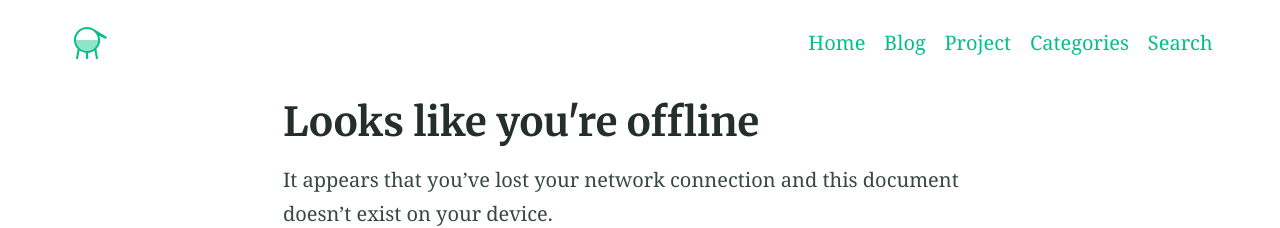
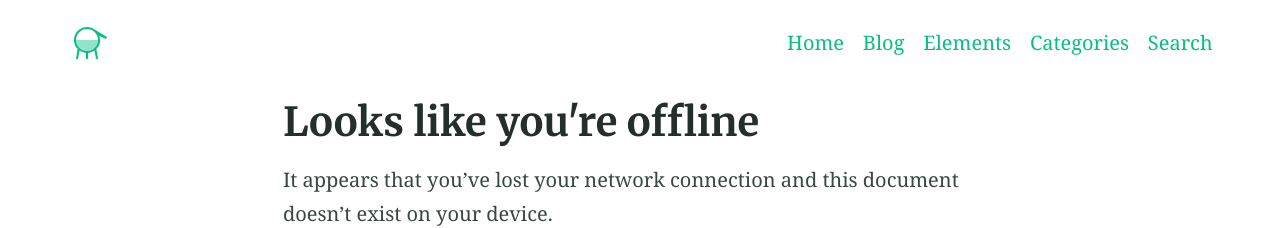
Before and after one commit to JoeHO888/JoeHo888.github.io, a Jekyll site: the page built from offline.md, in a window 1280 px wide. Shown: the top 228 px of the page. Built offline with Jekyll 4.4.1, drawn with Linux system fonts in a browser that asks for light colours; our own code applies the rules of GitHub Pages for plain Markdown files.

Commit message:
Add element page

```diff
--- a/_config.yml
+++ b/_config.yml
@@ -112,7 +112,7 @@ navigation_header:
   Home: /
   # Elements: /elements/
   Blog: /blog/
-  Project: /projects/
+  Elements: /elements/
   Categories: /categories/
   Search: /search/
 
--- a/blog/index.html
+++ b/blog/index.html
@@ -1,4 +1 @@
----
-layout: blog
-collectionpage: posts
----
+--- layout: blog collectionpage: posts ---
--- a/projects/index.html
+++ /dev/null
@@ -1 +0,0 @@
---- layout: blog collectionpage: posts ---
```
